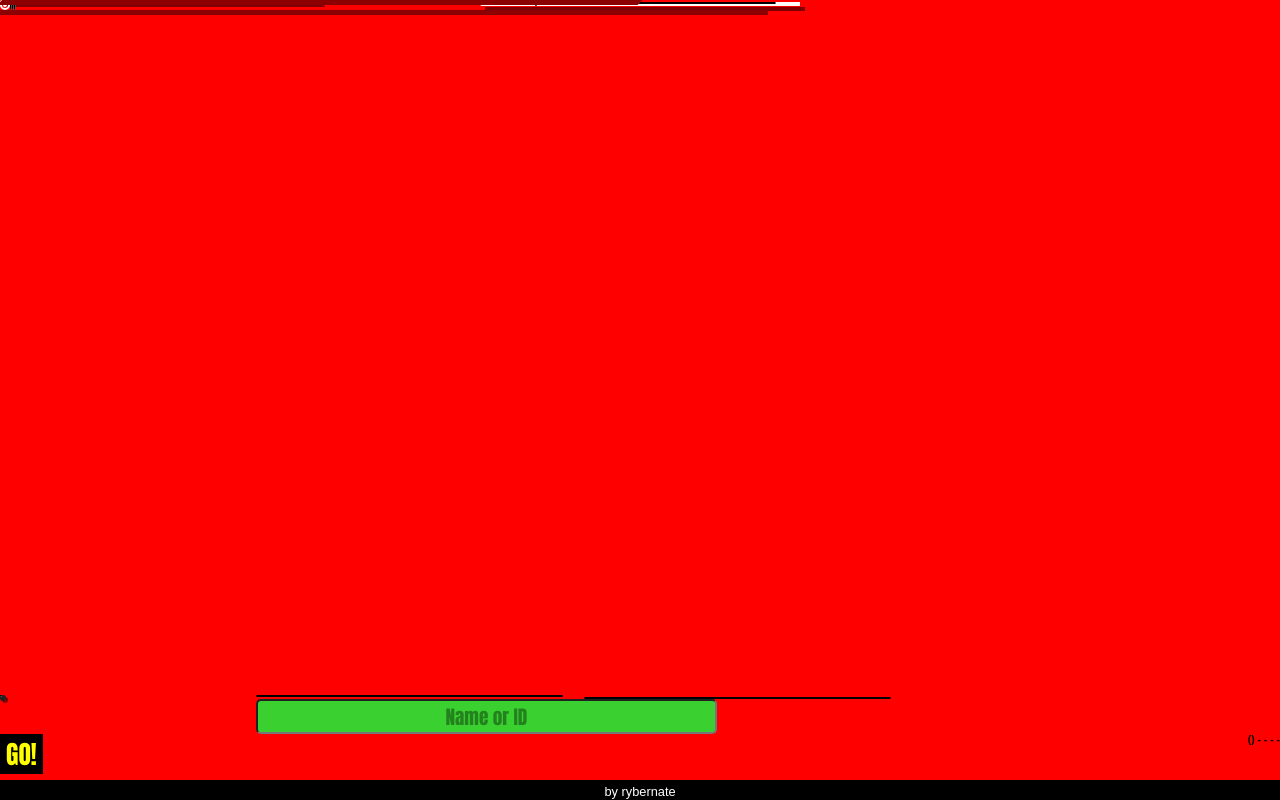
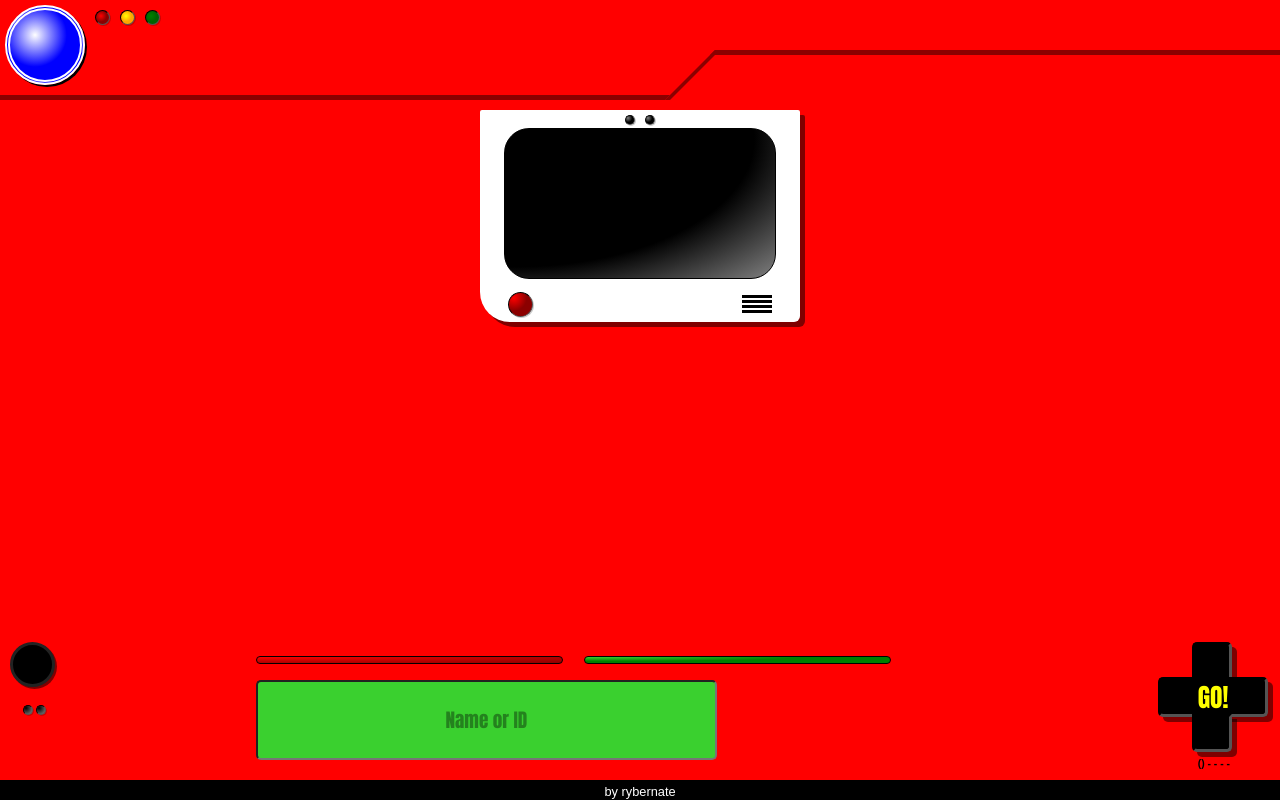
Before and after one commit to rybernate/freeCodeCamp, a plain HTML site: page freeCodeCamp Pokemon Search App/index.html in a window 1280 px wide. Drawn offline with Linux system fonts and the light colour scheme.

Commit message:
css updates

```diff
--- a/freeCodeCamp Pokemon Search App/index.html
+++ b/freeCodeCamp Pokemon Search App/index.html
@@ -21,7 +21,7 @@
     </section>
     <section id="content-header">
       <div id="light-5"></div>
-      <div id="light-5"></div>
+      <div id="light-5b"></div>
     </section>
     <section id="content-1">
       <div id="image">
--- a/freeCodeCamp Pokemon Search App/styles.css
+++ b/freeCodeCamp Pokemon Search App/styles.css
@@ -21,7 +21,7 @@ body{
   width: 100%;
   text-align: center;
   justify-content: center;
-  min-width: 280;
+  min-width: 280px;
 }
 
 #header{
@@ -30,7 +30,7 @@ body{
   top: 0;
   background-color: red;
   width: 100%;
-  height: 100;
+  height: 100px;
   z-index: 1;
 }
 
@@ -42,8 +42,8 @@ body{
   top: 0;
   left: 0;
   width: 60%;
-  min-width: 300;
-  height: 100;
+  min-width: 300px;
+  height: 100px;
   border-top-left-radius: 50%;
   z-index: 1;
   border-bottom:5px solid darkred;
@@ -58,11 +58,11 @@ body{
     white 0%,
     blue 50%);
   border: 5px double white;
-  box-shadow: rgba(0, 0, 0, 1) 2 2;
+  box-shadow: rgba(0, 0, 0, 1) 2px 2px;
   border-radius: 50%;
-  margin: 5 0 0 5;
-  width: 80;
-  height: 80;
+  margin: 5px 0 0 5px;
+  width: 80px;
+  height: 80px;
   z-index: 2;
 }
 
@@ -74,11 +74,11 @@ body{
     red 0%,
     darkred 50%);
   border: 1px inset black;
-  box-shadow: rgba(0, 0, 0, 0.2) 1 1;
+  box-shadow: rgba(0, 0, 0, 0.2) 1px 1px;
   border-radius: 50%;
-  margin: 10 0 0 10;
-  width: 15;
-  height: 15;
+  margin: 10px 0 0 10px;
+  width: 15px;
+  height: 15px;
   z-index: 2;
 }
 
@@ -90,11 +90,11 @@ body{
     yellow 0%,
     orange 50%);
   border: 1px inset black;
-  box-shadow: rgba(0, 0, 0, 0.2) 1 1;
+  box-shadow: rgba(0, 0, 0, 0.2) 1px 1px;
   border-radius: 50%;
-  margin: 10 0 0 10;
-  width: 15;
-  height: 15;
+  margin: 10px 0 0 10px;
+  width: 15px;
+  height: 15px;
   z-index: 2;
 }
 
@@ -106,15 +106,15 @@ body{
     green 0%,
     darkgreen 50%);
   border: 1px inset black;
-  box-shadow: rgba(0, 0, 0, 0.2) 1 1;
+  box-shadow: rgba(0, 0, 0, 0.2) 1px 1px;
   border-radius: 50%;
-  margin: 10 0 0 10;
-  width: 15;
-  height: 15;
+  margin: 10px 0 0 10px;
+  width: 15px;
+  height: 15px;
   z-index: 2;
 }
 
-#light-5{
+#light-5, #light-5b{
   display: block;
   position: relative;
   background-image: radial-gradient(
@@ -122,11 +122,11 @@ body{
     gray 0%,
     black 50%);
   border: 1px inset black;
-  box-shadow: rgba(0, 0, 0, 0.2) 1 1;
+  box-shadow: rgba(0, 0, 0, 0.2) 1px 1px;
   border-radius: 50%;
-  margin: 5 5 0 5;
-  width: 10;
-  height: 10;
+  margin: 5px 5px 0 5px;
+  width: 10px;
+  height: 10px;
   z-index: 0;
 }
 
@@ -138,33 +138,33 @@ body{
     red 0%,
     darkred 50%);
   border: 1px inset black;
-  box-shadow: rgba(0, 0, 0, 0.2) 1 1;
+  box-shadow: rgba(0, 0, 0, 0.2) 1px 1px;
   border-radius: 50%;
   margin: 0;
-  width: 25;
-  height: 25;
+  width: 25px;
+  height: 25px;
   z-index: 0;
 }
 
 #light-7, #light-8{
   display: block;
   position: absolute;
-  top: 50;
+  top: 50px;
   background-image: radial-gradient(
     farthest-corner at 2px 2px,
     black 0%,
     gray 100%);
   border: 1px inset black;
-  box-shadow: rgba(0, 0, 0, 0.2) 1 1;
+  box-shadow: rgba(0, 0, 0, 0.2) 1px 1px;
   border-radius: 50%;
-  margin: 15 23;
-  width: 10;
-  height: 10;
+  margin: 15px 23px;
+  width: 10px;
+  height: 10px;
   z-index: 0;
 }
 
  #light-8{
-  margin: 15 36;
+  margin: 15px 36px;
  }
 
 #cf-spacer{
@@ -172,7 +172,7 @@ body{
   flex-direction: row;
   justify-content: center;
   width: 65%;
-  padding-bottom: 8;
+  padding-bottom: 8px;
   font-family: Impact, sans-serif;
   font-size: 1.35rem;
 }
@@ -180,7 +180,7 @@ body{
   text-align: right;
   font-family: Impact, sans-serif;
   font-size: 1.35rem;
-  padding-bottom: 8;
+  padding-bottom: 8px;
 }
 
 #pokemon-name{
@@ -193,14 +193,14 @@ body{
   display: flex;
   flex-direction: column;
   position: relative;
-  padding-top: 2;
+  padding-top: 2px;
 }
 
 #s1, #s2, #s3, #s4{
   background-color: black;
-  width: 30;
-  height: 3;
-  margin: 1;
+  width: 30px;
+  height: 3px;
+  margin: 1px;
 }
 
 #pokedex-topright{
@@ -208,10 +208,10 @@ body{
   flex-direction: row;
   position: absolute;
   overflow: hidden;
-  top: 50;
-  right: -50;
+  top: 50px;
+  right: -50px;
   width: 50%;
-  height: 50;
+  height: 50px;
   transform: skew(135deg,0deg);
   -ms-transform: skew(135deg,0deg);
   -webkit-transform: skew(135deg,0deg);
@@ -228,10 +228,10 @@ body{
   align-content: center;
   text-align: center;
   justify-content: center;
-  margin: 110 auto 0;
+  margin: 110px auto 0;
   width: 50%;
-  height: 2;
-  min-width: 280;
+  height: 2px;
+  min-width: 280px;
   max-width: 320px;
   z-index: -3;
   border-radius: 10px 10px 0 0;
@@ -246,10 +246,10 @@ body{
   text-align: center;
   justify-content: center;
   margin: auto;
-  padding: 3 0 0 0;
+  padding: 3px 0 0 0;
   width: 50%;
-  height: 180;
-  min-width: 280;
+  height: 180px;
+  min-width: 280px;
   max-width: 320px;
   z-index: -3;
   box-shadow: rgba(0, 0, 0, 0.5) 5px 5px;
@@ -276,8 +276,8 @@ body{
   justify-content: center;
   margin: auto;
   width: 50%;
-  height: 30;
-  min-width: 280;
+  height: 30px;
+  min-width: 280px;
   max-width: 320px;
   z-index: -3;
   border-radius: 0 0 10px 50px;
@@ -292,9 +292,8 @@ body{
   min-height: 187px;
   min-width: 280px;
   max-width: 480px;
-  align-content: top;
   justify-content: center;
-  margin: 10 auto 160;
+  margin: 10px auto 160px;
 }
 
 #weight, #height, #hp, #attack, #defense, #special-attack, #special-defense, #speed{
@@ -309,8 +308,8 @@ body{
   font-family: Trebuchet, sans-serif;
   font-size: 1.2rem;
   color: #ccc;
-  margin: 3;
-  padding: 8;
+  margin: 3px;
+  padding: 8px;
   border-radius: 20px 20px 20px 20px;
   box-shadow: rgb(0, 0, 0) 1px 1px 5px 0px inset;
   text-shadow: 2px 1px black;
@@ -323,7 +322,7 @@ body{
   min-width: 300px;
   align-content: center;
   justify-content: center;
-  margin: 5 auto;
+  margin: 5px auto;
   color: #fff;
   text-shadow: 1px 2px 0 #000;
 }
@@ -333,8 +332,8 @@ body{
   flex-direction: row;
   font-family: Trebuchet, sans-serif;
   font-size: 1.2rem;
-  margin: 3;
-  padding: 8;
+  margin: 3px;
+  padding: 8px;
   min-width: 100px;
   text-align: center;
   justify-content: center;
@@ -344,10 +343,10 @@ body{
 
 input, input:focus {
   position: relative;
-  bottom: 8;
+  bottom: 8px;
   width: 45%;
   min-width: 70px;
-  height: 80;
+  height: 80px;
   font-family: Impact, sans-serif;
   color: #086619;
   font-size: 1.2rem;
@@ -360,17 +359,17 @@ input, input:focus {
 #search-button{
   display: block;
   position: absolute;
-  right: 45;
-  bottom: 89;
+  right: 45px;
+  bottom: 89px;
   background-color: black;
-  width: 50;
-  height: 37;
+  width: 50px;
+  height: 37px;
   border: none;
   color: yellow;
   font-family: Impact, sans-serif;
   font-size: 1.6rem;
-  cursor: hand;
-  margin: -3;
+  cursor: pointer;
+  margin: -3px;
   z-index: 100;
 }
 
@@ -399,14 +398,14 @@ img{
 #lgBtn{
   display: block;
   position: absolute;
-  top: 2;
+  top: 2px;
   border: 3px solid #222;
   background-color: black;
   box-shadow: rgba(0, 0, 0, 0.5) 2px 2px;
   border-radius: 50%;
-  margin: 0 0 0 10;
-  width: 45;
-  height: 45;
+  margin: 0 0 0 10px;
+  width: 45px;
+  height: 45px;
   z-index: 0;
 }
 
@@ -422,7 +421,7 @@ img{
 #redBar{
   display: block;
   position: relative;
-  bottom: 16;
+  bottom: 16px;
   border: 1px solid black;
   background-image: radial-gradient(
     farthest-corner at 0px 0px,
@@ -431,7 +430,7 @@ img{
   border-radius: 4px 4px 4px 4px;
   width: 30%;
   min-width: 45px;
-  height: 8;
+  height: 8px;
   z-index: 0;
 }
 
@@ -439,7 +438,7 @@ img{
   display: block;
   position: relative;
   left: 32%;
-  bottom: 24;
+  bottom: 24px;
   border: 1px solid black;
   background-image: radial-gradient(
     farthest-corner at 0px 0px,
@@ -448,18 +447,18 @@ img{
   border-radius: 4px 4px 4px 4px;
   width: 30%;
   min-width: 45px;
-  height: 8;
+  height: 8px;
   z-index: 0;
 }
 
 #dPadH{
   display: block;
   position: absolute;
-  bottom: 83;
-  right: 12;
+  bottom: 83px;
+  right: 12px;
   background-color: black;
-  width: 110;
-  height: 40;
+  width: 110px;
+  height: 40px;
   z-index: 1;
   box-shadow: rgba(0, 0, 0, 0.5) 5px 5px;
   border: 3px inset black;
@@ -469,11 +468,11 @@ img{
 #dPadVtop{
   display: block;
   position: absolute;
-  bottom: 34;
-  right: 33;
+  bottom: 34px;
+  right: 33px;
   background-color: black;
-  width: 40;
-  height: 38;
+  width: 40px;
+  height: 38px;
   z-index: 1;
   box-shadow: rgba(0, 0, 0, 0.5) 5px 5px;
   border: 3px inset black;
@@ -483,11 +482,11 @@ img{
 #dPadVbtm{
   display: block;
   position: absolute;
-  bottom: -38;
-  right: 33;
+  bottom: -38px;
+  right: 33px;
   background-color: black;
-  width: 40;
-  height: 38;
+  width: 40px;
+  height: 38px;
   z-index: 1;
   box-shadow: rgba(0, 0, 0, 0.5) 5px 5px;
   border: 3px inset black;
@@ -499,8 +498,8 @@ img{
   font-size: .65rem;
   font-weight: 800;
   float: right;
-  margin-right: 50;
-  margin-top: -10;
+  margin-right: 50px;
+  margin-top: -10px;
 }
 
 footer{
```
